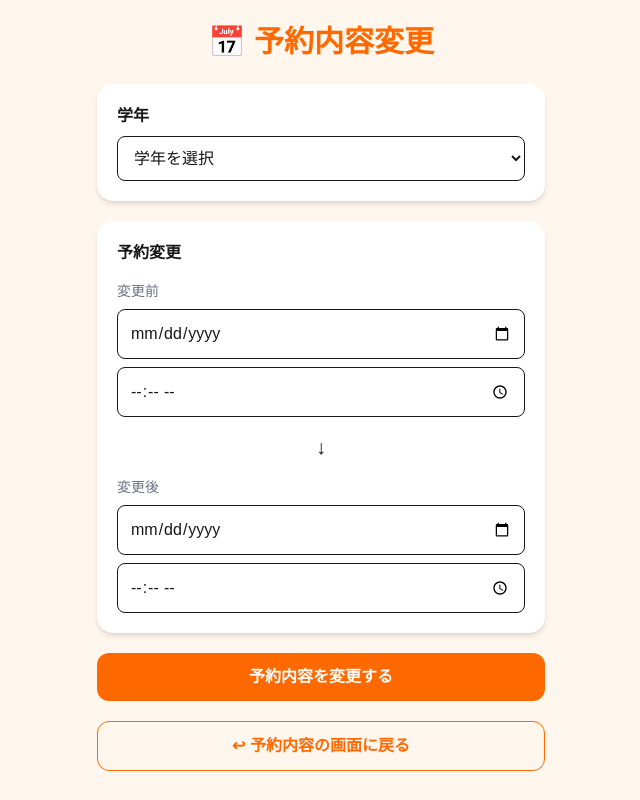
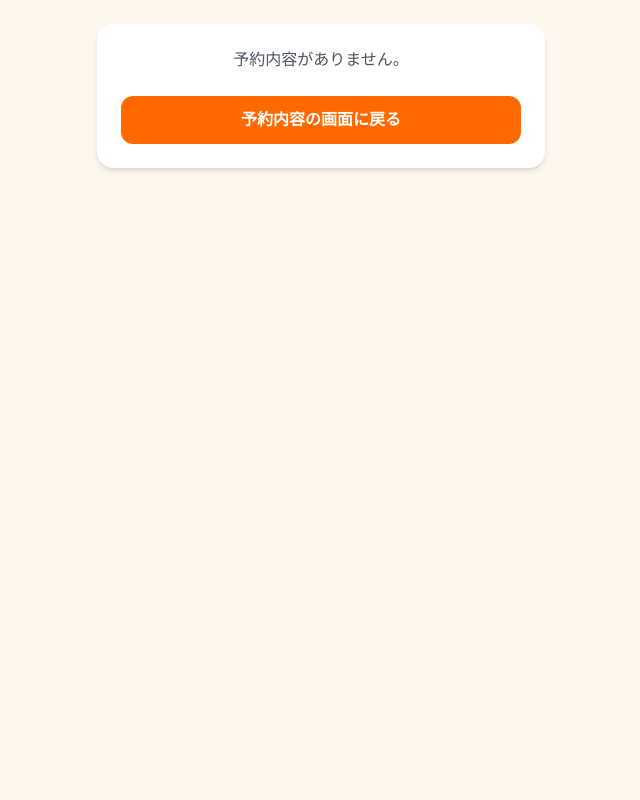
Before and after one commit to Nanoka0717/raise_soroban, a Next.js app: page /students/new/parent/login/parent/reservation2 in a window 1280 px wide. Shown: the whole page, without its empty margins (319-959 px from the left). Built offline with nearby package versions, Linux system fonts and the light colour scheme.

Commit message:
予約内容変更ページを修正

```diff
--- a/src/app/students/new/parent/login/parent/reservation2/page.tsx
+++ b/src/app/students/new/parent/login/parent/reservation2/page.tsx
@@ -1,31 +1,68 @@
 "use client";
 
-import { useState } from "react";
+import { useEffect, useState } from "react";
 import { useRouter } from "next/navigation";
 import Link from "next/link";
 
-export default function ParentReservationChangePage() {
+type Reservation = {
+  name: string;
+  grade: string;
+  day: string[];
+  time: string;
+};
+
+export default function ReservationChangePage() {
   const router = useRouter();
 
+  const [reservation, setReservation] =
+    useState<Reservation | null>(null);
+
   const [grade, setGrade] = useState("");
+  const [time, setTime] = useState("");
 
   const [fromDate, setFromDate] = useState("");
-  const [fromTime, setFromTime] = useState("");
+  const [toDate, setToDate] = useState("");
 
-  const [toDate, setToDate] = useState("");
-  const [toTime, setToTime] = useState("");
+  useEffect(() => {
+    const savedReservation =
+      sessionStorage.getItem("reservation");
 
-  const handleChange = () => {
+    if (savedReservation) {
+      const data = JSON.parse(savedReservation);
+
+      setReservation(data);
+      setGrade(data.grade || "");
+      setTime(data.time || "");
+    }
+  }, []);
+
+  const changeReservation = () => {
+    if (!reservation) {
+      return;
+    }
+
     if (
       !grade ||
+      !time ||
       !fromDate ||
-      !fromTime ||
-      !toDate ||
-      !toTime
+      !toDate
     ) {
       alert("全て入力してください。");
       return;
     }
+
+    const updatedReservation = {
+      ...reservation,
+      grade: grade,
+      time: time,
+      changeFrom: fromDate,
+      changeTo: toDate,
+    };
+
+    sessionStorage.setItem(
+      "reservation",
+      JSON.stringify(updatedReservation)
+    );
 
     alert("予約内容を変更しました！");
 
@@ -34,21 +71,43 @@ export default function ParentReservationChangePage() {
     );
   };
 
+  if (!reservation) {
     return (
       <main className="min-h-screen bg-orange-50 p-6">
 
-      <div className="mx-auto max-w-md">
+        <div className="mx-auto max-w-md rounded-2xl bg-white p-6 text-center shadow-md">
 
-        <h1 className="mb-6 text-center text-3xl font-bold text-orange-500">
-          📅 予約内容変更
+          <p className="text-gray-600">
+            予約内容がありません。
+          </p>
+
+          <Link
+            href="/students/new/parent/login/parent/reservation/confirm"
+            className="mt-6 block w-full rounded-xl bg-orange-500 py-3 font-bold text-white"
+          >
+            予約内容の画面に戻る
+          </Link>
+
+        </div>
+
+      </main>
+    );
+  }
+
+  return (
+    <main className="min-h-screen bg-orange-50 p-6">
+
+      <div className="mx-auto max-w-md rounded-2xl bg-white p-6 shadow-md">
+
+        <h1 className="mb-8 text-center text-3xl font-bold text-orange-500">
+          ✏️ 予約内容変更
         </h1>
 
-        <div className="space-y-5">
+        <div className="space-y-6">
 
           {/* 学年 */}
-          <div className="rounded-2xl bg-white p-5 shadow-md">
-
-            <label className="mb-2 block font-bold">
+          <div>
+            <label className="mb-2 block font-bold text-gray-600">
               学年
             </label>
 
@@ -71,27 +130,56 @@ export default function ParentReservationChangePage() {
               <option>小学5年生</option>
               <option>小学6年生</option>
             </select>
-
           </div>
 
-          {/* 予約変更 */}
-          <div className="rounded-2xl bg-white p-5 shadow-md">
-
-            <p className="mb-4 font-bold">
-              予約変更
+          {/* 授業時間 */}
+          <div>
+            <p className="mb-2 font-bold text-gray-600">
+              授業時間
             </p>
 
-            {/* 変更前 */}
-            <div className="mb-4">
+            <label className="mb-3 block">
+              <input
+                type="radio"
+                name="time"
+                value="16:00〜17:00"
+                checked={
+                  time === "16:00〜17:00"
+                }
+                onChange={(e) =>
+                  setTime(e.target.value)
+                }
+                className="mr-2"
+              />
+              16:00〜17:00
+            </label>
 
-              <p className="mb-2 text-sm text-gray-500">
-                変更前
-              </p>
+            <label className="block">
+              <input
+                type="radio"
+                name="time"
+                value="17:10〜18:10"
+                checked={
+                  time === "17:10〜18:10"
+                }
+                onChange={(e) =>
+                  setTime(e.target.value)
+                }
+                className="mr-2"
+              />
+              17:10〜18:10
+            </label>
+          </div>
 
-              <div className="space-y-2">
+          {/* 変更日時 */}
+          <div>
+
+            <label className="mb-2 block font-bold text-gray-600">
+              変更日時
+            </label>
 
             <input
-                  type="date"
+              type="datetime-local"
               value={fromDate}
               onChange={(e) =>
                 setFromDate(e.target.value)
@@ -99,34 +187,12 @@ export default function ParentReservationChangePage() {
               className="w-full rounded-lg border p-3"
             />
 
-                <input
-                  type="time"
-                  value={fromTime}
-                  onChange={(e) =>
-                    setFromTime(e.target.value)
-                  }
-                  className="w-full rounded-lg border p-3"
-                />
-
-              </div>
-
-            </div>
-
-            <p className="mb-4 text-center text-xl font-bold">
+            <p className="my-3 text-center font-bold">
               ↓
             </p>
 
-            {/* 変更後 */}
-            <div>
-
-              <p className="mb-2 text-sm text-gray-500">
-                変更後
-              </p>
-
-              <div className="space-y-2">
-
             <input
-                  type="date"
+              type="datetime-local"
               value={toDate}
               onChange={(e) =>
                 setToDate(e.target.value)
@@ -134,24 +200,11 @@ export default function ParentReservationChangePage() {
               className="w-full rounded-lg border p-3"
             />
 
-                <input
-                  type="time"
-                  value={toTime}
-                  onChange={(e) =>
-                    setToTime(e.target.value)
-                  }
-                  className="w-full rounded-lg border p-3"
-                />
-
-              </div>
-
-            </div>
-
           </div>
 
           {/* 予約内容を変更する */}
           <button
-            onClick={handleChange}
+            onClick={changeReservation}
             className="w-full rounded-xl bg-orange-500 py-3 font-bold text-white"
           >
             予約内容を変更する
```
Lines whose indentation alone changed are shown as unchanged.
